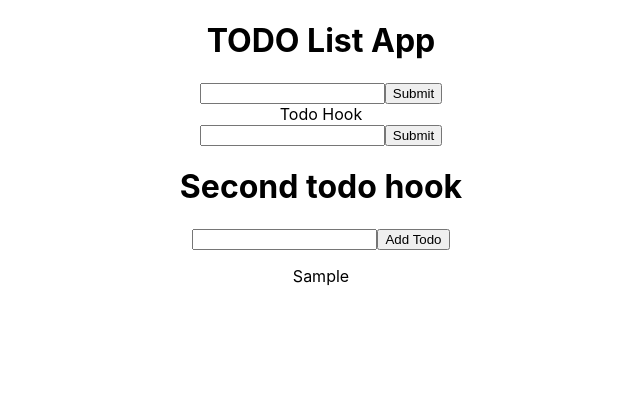
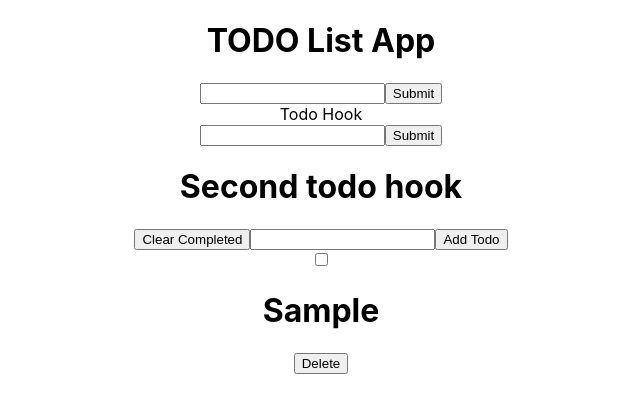
Before and after one commit to taylorhh5/TODOs, a React (Create React App) app: page / in a window 1280 px wide. Both pictures are taken after typing "Sample" into the empty fields and a click on the button "Add Todo". Shown: the top 412 px of the page, without its empty margins (319-959 px from the left). Built offline with nearby package versions, Linux system fonts and the light colour scheme.

Commit message:
Added delete and check complete to second todo

```diff
--- a/src/Todo.js
+++ b/src/Todo.js
@@ -12,6 +12,8 @@ console.log(todo,"todo id")
     //function for remove todo passing in todo.id
     function removeItem(){
         removeTodo(todo.id)
+        // console.log(todo.id,"todo-idddd")
+
     }
     return (
         <div >
--- a/src/secondHook.js
+++ b/src/secondHook.js
@@ -1,4 +1,4 @@
-import React, {useState} from 'react'
+import React, {useState, useEffect} from 'react'
 
 const SecondHook = () => {
 
@@ -34,9 +34,35 @@ console.log(todos,"todos")
         // setTodos([...todos, inputedTodo]);
     }
 
+
+    function removeTodo(idFromButton) {
+        setTodos(todos.filter((todo) => todo.id !== idFromButton));
+      }
+
+
+      function checkComplete(id){
+          setTodos(
+              todos.map((todo) =>{
+                  if (todo.id ==id){
+                      return{
+                          ...todo,
+                          completed: !todo.completed,
+                      }
+                  }
+                  return todo;
+              })
+          )
+      }
+function clearCompleted(){
+    setTodos(todos.filter((todo => !todo.completed)))
+}
+
+
     return (
         <div>
             <h1>Second todo hook</h1>
+
+            <button onClick={clearCompleted}>Clear Completed</button>
 
             <input
             type="text"
@@ -50,8 +76,15 @@ console.log(todos,"todos")
             <button onClick={addTodo}>Add Todo</button>
 
             {todos.map((item) =>{
-                return <p key={item.id}>{item.task}</p>
-            })}
+                return <div>
+                    <input type="checkbox" onClick={(e) => checkComplete (item.id)}/>
+                    <h1 key={item.id} style={{textDecoration:item.completed ? "line-through" : null}}>{item.task} </h1>
+                <button onClick={(e) => removeTodo(item.id)}>Delete</button>
+                {/* <button onClick={ removeItem}>Delete</button> */}
+
+                </div>
+            }) }
+
         </div>
     )
 }
```
Also changed, not shown: 1 other file (tests, documents, lock files or other folders).
